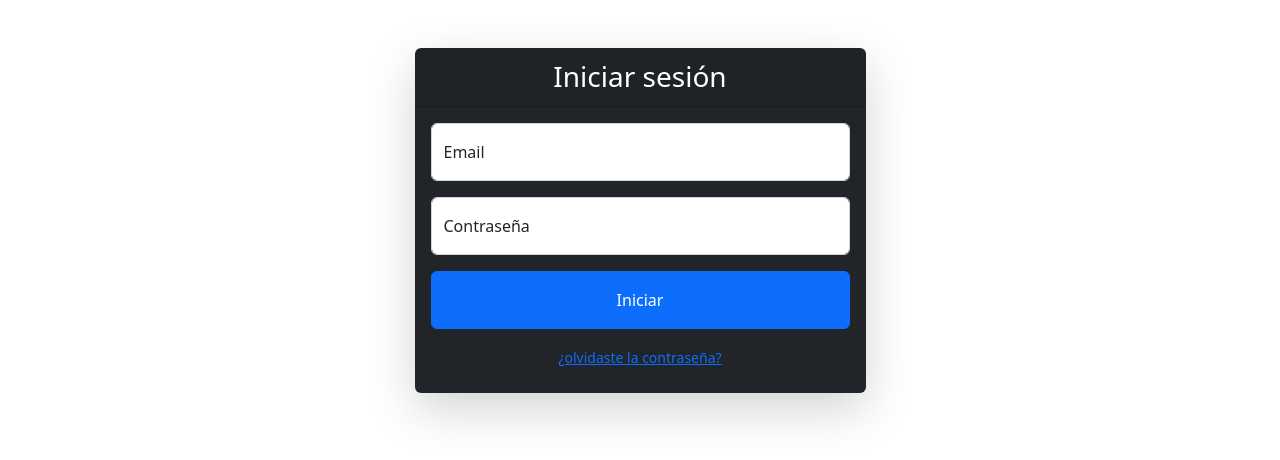
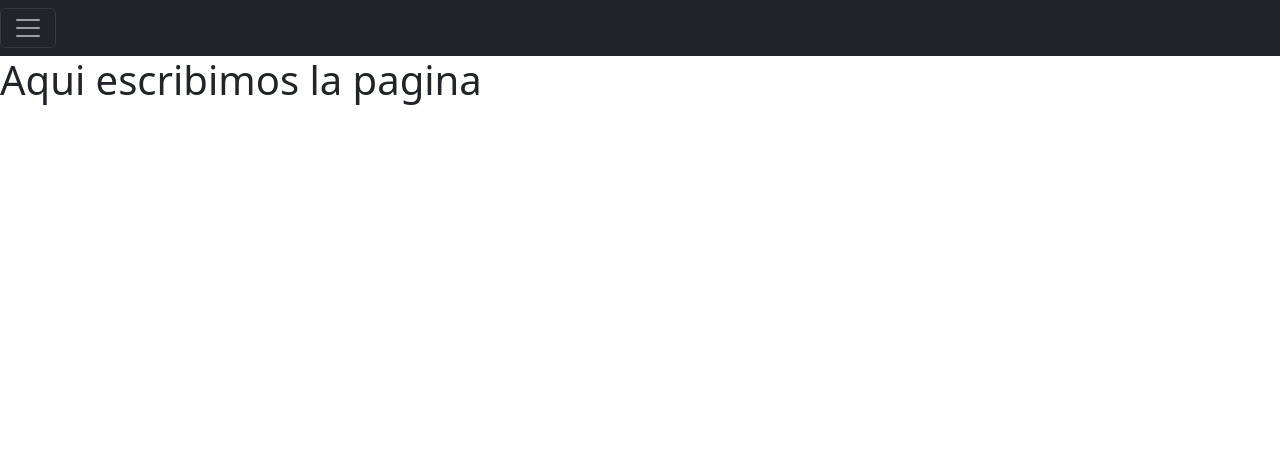
Before and after one commit to Arvak29/Control-de-Tareas--Proyecto-de-titulo, an Angular app: page /home in a window 1280 px wide. Shown: the top 460 px of the page. Built offline with nearby package versions, Linux system fonts and the light colour scheme.

Commit message:
Componente Home

```diff
--- a/src/app/app.component.html
+++ b/src/app/app.component.html
@@ -1 +1 @@
-<app-login></app-login>
+<router-outlet></router-outlet>
--- a/src/app/app.module.ts
+++ b/src/app/app.module.ts
@@ -1,16 +1,27 @@
 import { NgModule } from '@angular/core';
 import { BrowserModule } from '@angular/platform-browser';
-
 import { AppComponent } from './app.component';
 import { LoginComponent } from './login/login.component';
+import { NavbarComponent } from './navbar/navbar.component';
+import { HomeComponent } from './home/home.component';
+import { RouterModule, Routes } from '@angular/router';
+
+const appRoutes:Routes=[
+
+  {path:'', component:LoginComponent},
+  {path:'home', component:HomeComponent},
+];
 
 @NgModule({
   declarations: [
     AppComponent,
-    LoginComponent
+    LoginComponent,
+    NavbarComponent,
+    HomeComponent
   ],
   imports: [
-    BrowserModule
+    BrowserModule,
+    RouterModule.forRoot(appRoutes)
   ],
   providers: [],
   bootstrap: [AppComponent]
--- /dev/null
+++ b/src/app/home/home.component.html
@@ -0,0 +1,2 @@
+<app-navbar></app-navbar>
+<h1>Aqui escribimos la pagina</h1>
--- /dev/null
+++ b/src/app/home/home.component.ts
@@ -0,0 +1,15 @@
+import { Component, OnInit } from '@angular/core';
+
+@Component({
+  selector: 'app-home',
+  templateUrl: './home.component.html',
+  styleUrls: ['./home.component.css']
+})
+export class HomeComponent implements OnInit {
+
+  constructor() { }
+
+  ngOnInit(): void {
+  }
+
+}
--- a/src/app/login/login.component.html
+++ b/src/app/login/login.component.html
@@ -16,7 +16,7 @@
                             <label for="inputPassword">Contraseña</label>
                         </div>
                         <div class="form-floating">
-                            <a class="btn btn-primary col-12 p-3" href="index.html">Iniciar</a>
+                            <a class="btn btn-primary col-12 p-3" href="/home">Iniciar</a>
                         </div>
                         <div class="from-floating text-center mt-3 mb-2">
                             <a class="small text-center" href="password.html">¿olvidaste la contraseña?</a>
--- /dev/null
+++ b/src/app/navbar/navbar.component.html
@@ -0,0 +1,13 @@
+<div class="pos-f-t">
+    <div class="collapse" id="navbarToggleExternalContent">
+        <div class="bg-dark p-4">
+            <h4 class="text-white">Collapsed content</h4>
+            <span class="text-muted">Toggleable via the navbar brand.</span>
+        </div>
+    </div>
+    <nav class="navbar navbar-dark bg-dark">
+        <button class="navbar-toggler" type="button" data-toggle="collapse" data-target="#navbarToggleExternalContent" aria-controls="navbarToggleExternalContent" aria-expanded="false" aria-label="Toggle navigation">
+        <span class="navbar-toggler-icon"></span>
+        </button>
+    </nav>
+</div>
--- /dev/null
+++ b/src/app/navbar/navbar.component.ts
@@ -0,0 +1,15 @@
+import { Component, OnInit } from '@angular/core';
+
+@Component({
+  selector: 'app-navbar',
+  templateUrl: './navbar.component.html',
+  styleUrls: ['./navbar.component.css']
+})
+export class NavbarComponent implements OnInit {
+
+  constructor() { }
+
+  ngOnInit(): void {
+  }
+
+}
```
Also changed, not shown: src/app/home/home.component.css (added), src/app/navbar/navbar.component.css (added), 2 other files (tests, documents, lock files or other folders).
